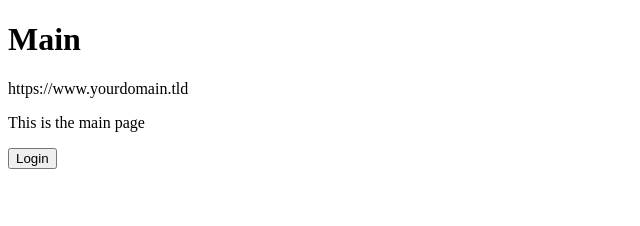
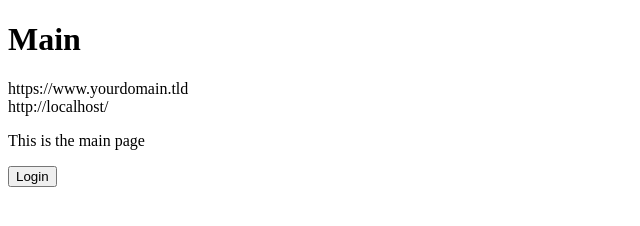
Before and after one commit to alexjbuck/my-fitness-pal-dashboard, a Gatsby site: page / in a window 1280 px wide. Shown: the whole page, without its empty margins (0-640 px from the left). Built offline with nearby package versions, Linux system fonts and the light colour scheme; Gatsby itself is replaced by a stand-in of ours.

Commit message:
feat(pages): Test location prop alongside query
compare the location.href prop against the SiteMetadata.siteUrl query

```diff
--- a/src/pages/index.js
+++ b/src/pages/index.js
@@ -3,10 +3,19 @@ import Main from "../layouts/Main"
 import SiteMetadata from '../queries/SiteMetadata'
 
 
-const Index = () => {
+const Index = ({location}) => {
+
+  const url = location.href ? location.href : '';
   const { siteUrl } = SiteMetadata()
   return (
-    <Main>{siteUrl}</Main>
+    <Main>
+      <div>
+        {siteUrl}
+      </div>
+      <div>
+        {url}
+      </div>
+    </Main>
   )
 }
 
```
